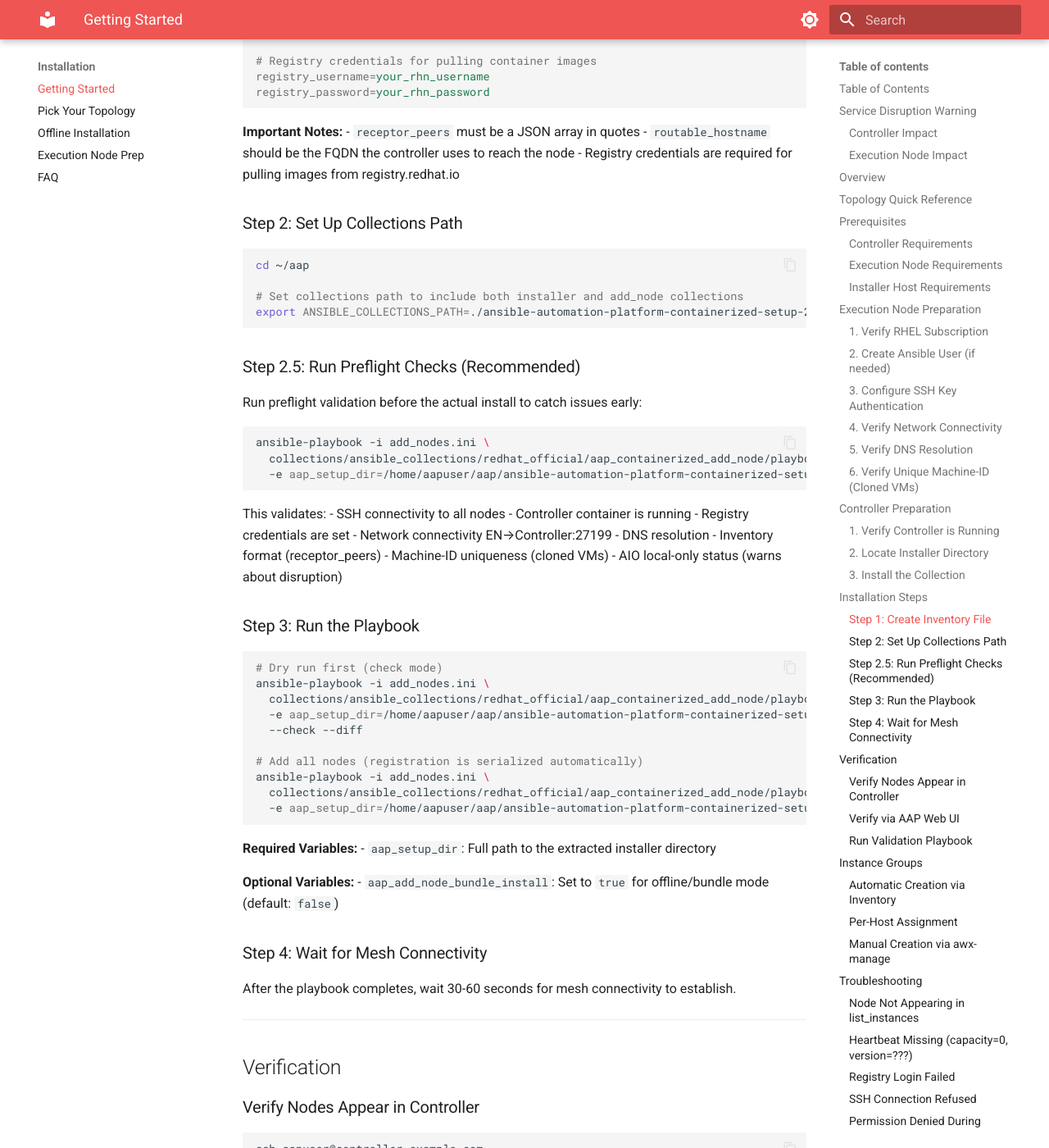
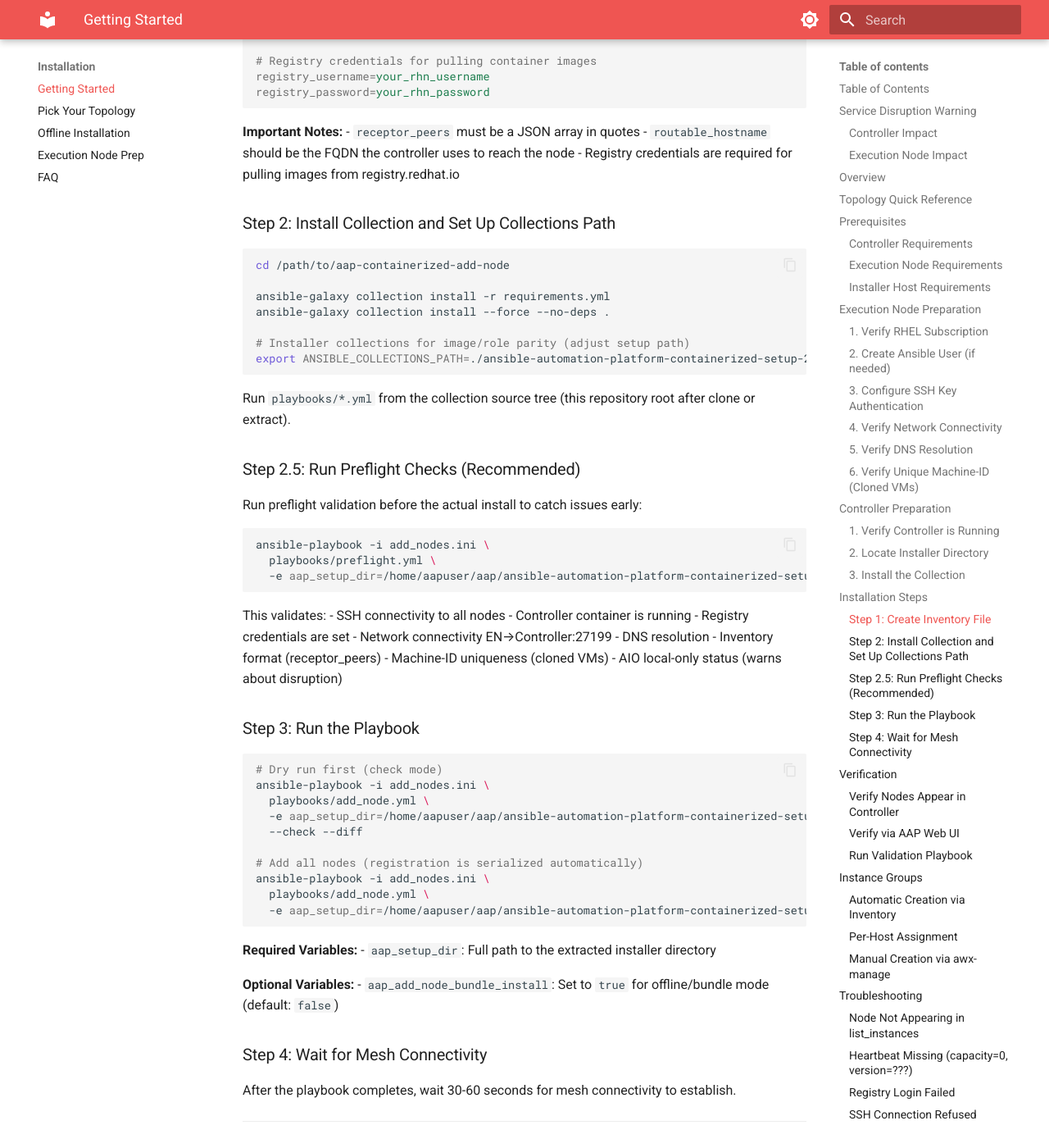
Before and after one commit to RedHatOfficial/aap-containerized-add-node, an MkDocs documentation site: the page built from docs_site/installation/INSTALL.md, in a window 1280 px wide and 1400 px high, scrolled down 6662 px. Shown: the whole window at 82% size. Built offline with MkDocs 1.6.1 and Material for MkDocs 9.7.7, drawn with Linux system fonts in a browser that asks for light colours; some of the changed text lies outside the part shown.

Commit message:
docs: fix install paths after collections cleanup; complete delegate and HA controller docs

````diff
--- a/ansible.cfg
+++ b/ansible.cfg
@@ -1,3 +1,5 @@
 [defaults]
+# Install this collection before running playbooks:
+#   ansible-galaxy collection install -r requirements.yml
+#   ansible-galaxy collection install --force --no-deps .
 roles_path = ./roles
-collections_path = ./collections
--- a/docs_site/installation/INSTALL.md
+++ b/docs_site/installation/INSTALL.md
@@ -284,14 +284,19 @@
 - `routable_hostname` should be the FQDN the controller uses to reach the node
 - Registry credentials are required for pulling images from registry.redhat.io
 
-### Step 2: Set Up Collections Path
+### Step 2: Install Collection and Set Up Collections Path
 
 ```bash
-cd ~/aap
+cd /path/to/aap-containerized-add-node
 
-# Set collections path to include both installer and add_node collections
-export ANSIBLE_COLLECTIONS_PATH=./ansible-automation-platform-containerized-setup-2.7-1/collections:./collections
+ansible-galaxy collection install -r requirements.yml
+ansible-galaxy collection install --force --no-deps .
+
+# Installer collections for image/role parity (adjust setup path)
+export ANSIBLE_COLLECTIONS_PATH=./ansible-automation-platform-containerized-setup-2.7-1/collections:${ANSIBLE_COLLECTIONS_PATH}
 ```
+
+Run `playbooks/*.yml` from the collection source tree (this repository root after clone or extract).
 
 ### Step 2.5: Run Preflight Checks (Recommended)
 
@@ -299,7 +304,7 @@
 
 ```bash
 ansible-playbook -i add_nodes.ini \
-  collections/ansible_collections/redhat_official/aap_containerized_add_node/playbooks/preflight.yml \
+  playbooks/preflight.yml \
   -e aap_setup_dir=/home/aapuser/aap/ansible-automation-platform-containerized-setup-2.7-1
 ```
 
@@ -318,13 +323,13 @@
 ```bash
 # Dry run first (check mode)
 ansible-playbook -i add_nodes.ini \
-  collections/ansible_collections/redhat_official/aap_containerized_add_node/playbooks/add_node.yml \
+  playbooks/add_node.yml \
   -e aap_setup_dir=/home/aapuser/aap/ansible-automation-platform-containerized-setup-2.7-1 \
   --check --diff
 
 # Add all nodes (registration is serialized automatically)
 ansible-playbook -i add_nodes.ini \
-  collections/ansible_collections/redhat_official/aap_containerized_add_node/playbooks/add_node.yml \
+  playbooks/add_node.yml \
   -e aap_setup_dir=/home/aapuser/aap/ansible-automation-platform-containerized-setup-2.7-1
 ```
 
@@ -384,7 +389,7 @@
 
 ```bash
 ansible-playbook -i add_nodes.ini \
-  collections/ansible_collections/redhat_official/aap_containerized_add_node/playbooks/validate_mesh.yml
+  playbooks/validate_mesh.yml
 ```
 
 This playbook:
````
Also changed, not shown: README.md (+2 -0 lines), docs/CONVENTIONS.md (+12 -0 lines), docs/INSTALL.md (+13 -8 lines), docs_site/collection/CONVENTIONS.md (+26 -0 lines), docs_site/index.md (+6 -5 lines), docs_site/installation/execution-node.md (+1 -1 lines), 4 other files.
